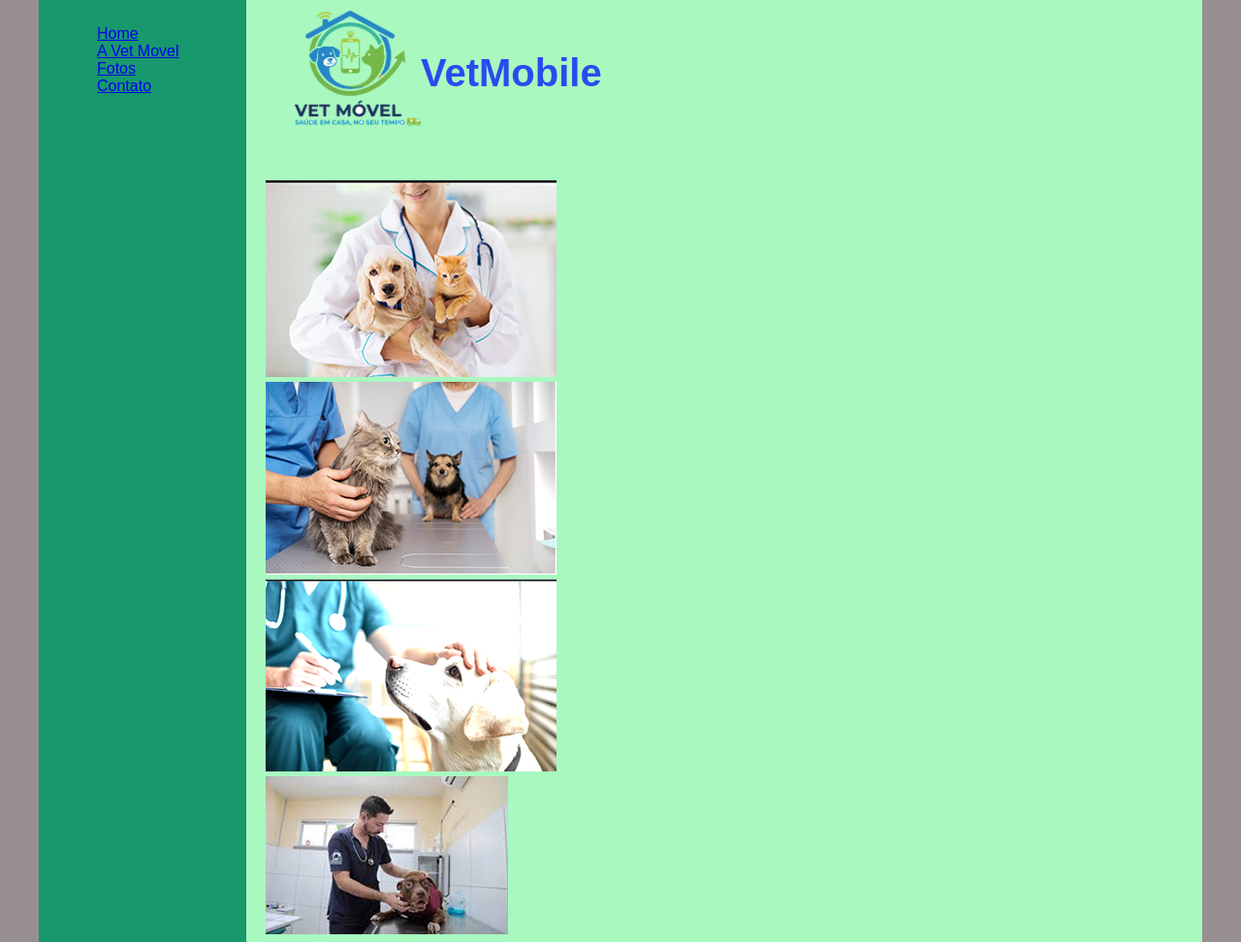
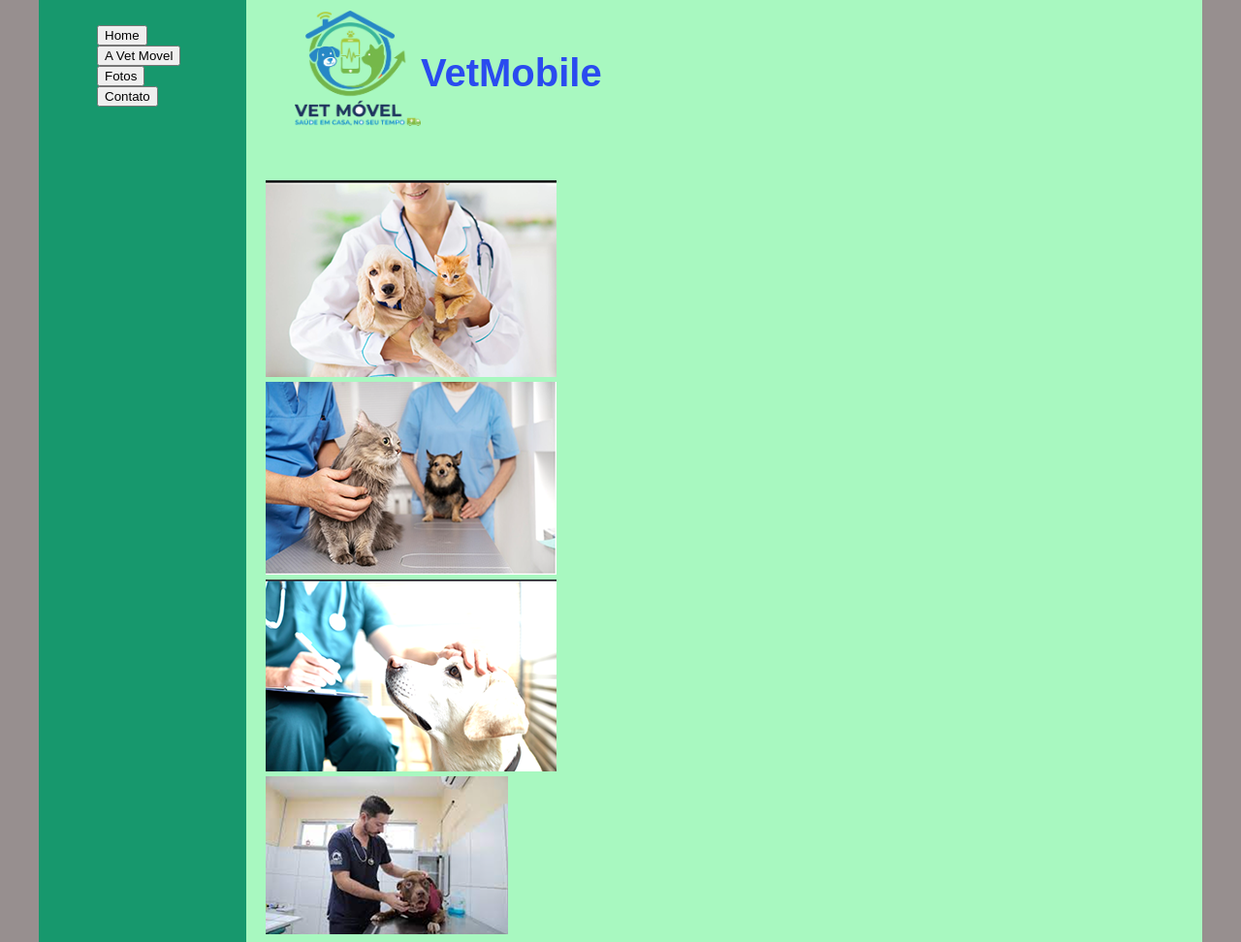
Before and after one commit to Matsumotoale/clinica, a plain HTML site: page fotos.html in a window 1280 px wide. Shown: the top 972 px of the page at 97% size. Drawn offline with Linux system fonts and the light colour scheme.

Commit message:
correção dos botões

```diff
--- a/fotos.html
+++ b/fotos.html
@@ -12,10 +12,12 @@
         <div class="menu">
             <!-- Aqui vai o seu menu -->
             <ul>
-                <li><a href="index.html">Home</a></li>
-                <li><a href="#">A Vet Movel</a></li>
-                <li><a href="#">Fotos</a></li>
-                <li><a href="contato.html">Contato</a></li>
+
+                <li><a href="index.html"><button name="nome">Home</button></a></li>
+                <li><a href="#"><button name="name">A Vet Movel</button></a></li>
+                <li><a href="fotos.html"><button name="name">Fotos</button></a></li>
+                <li><a href="contato.html"><button name="name">Contato</button></a></li>
+
             </ul>
         </div>
 
```
Also changed, not shown: contato.html (+4 -4 lines), index.html (+3 -3 lines).
